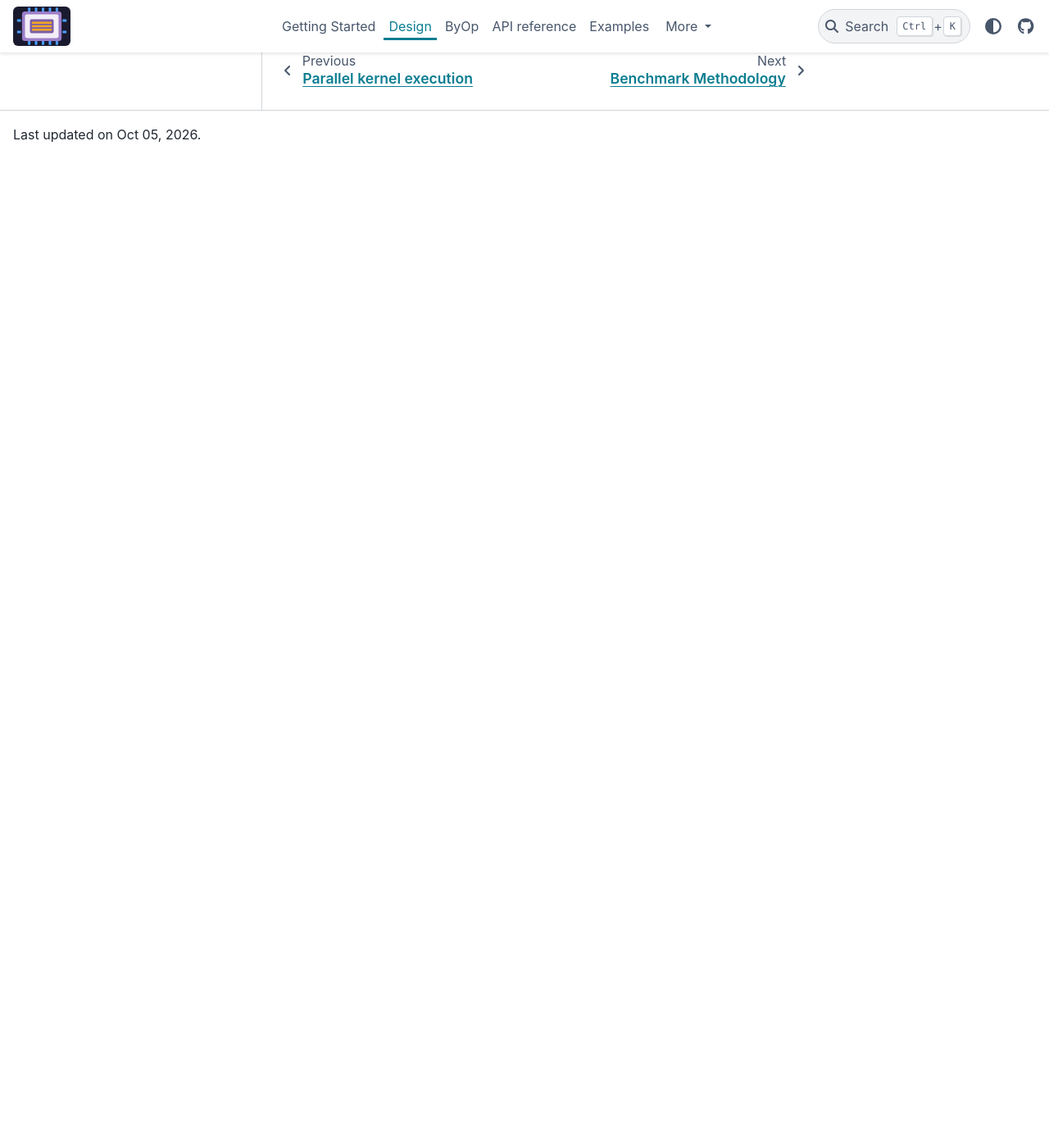
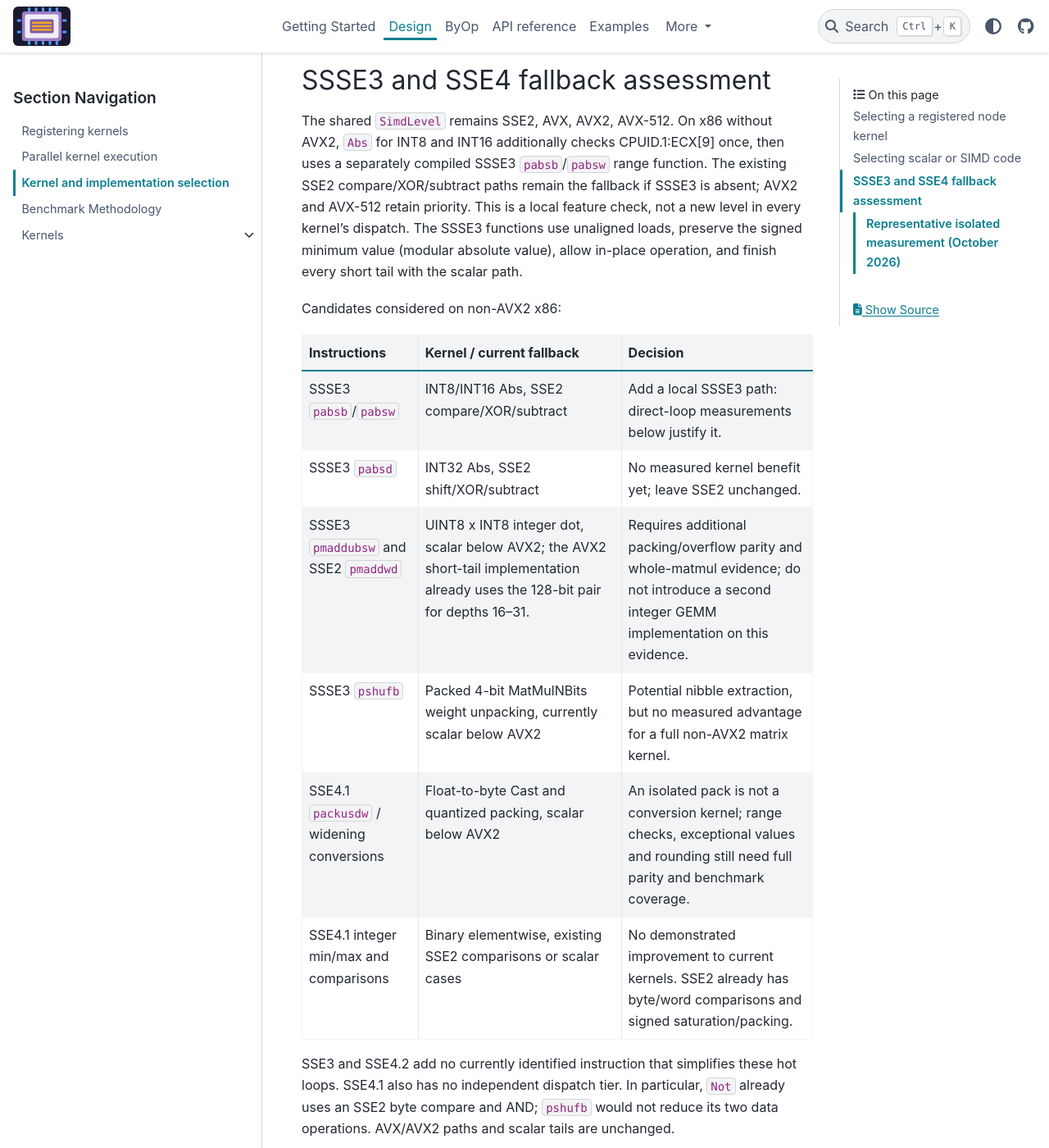
Before and after one commit to xadupre/onnx-light-cpu, a Sphinx documentation site: the page built from docs/design/kernel_selection.rst, in a window 1280 px wide and 1400 px high, scrolled down 1911 px. Shown: the whole window at 82% size. Built offline with Sphinx 7.4.7 and the PyData theme 0.15.4, drawn with Linux system fonts in a browser that asks for light colours; pages that are not in the unit, such as notebooks, are missing from menus; before the commit the page ends 2104 px from its top, so only the background shows below that; some of the changed text lies outside the part shown.

Commit message:
Add a targeted SSSE3 fallback for integer Abs (#853)
* Initial plan

* Add isolated SSSE3 integer Abs fallback and direct parity tests

Co-authored-by: xadupre <22452781+xadupre@users.noreply.github.com>

* Record SSSE3 object-size and deployment limits

Co-authored-by: xadupre <22452781+xadupre@users.noreply.github.com>

* Move SSSE3 Abs files into ISA subfolder

Co-authored-by: xadupre <22452781+xadupre@users.noreply.github.com>

---------

Co-authored-by: copilot-swe-agent[bot] <198982749+Copilot@users.noreply.github.com>
Co-authored-by: xadupre <22452781+xadupre@users.noreply.github.com>

```diff
--- a/docs/design/kernel_selection.rst
+++ b/docs/design/kernel_selection.rst
@@ -73,3 +73,125 @@ or portable scalar path. Therefore a model can use the registered CPU kernel
 on a less capable CPU without executing unsupported instructions. This is
 different from an unsupported operator or input contract, which is reported
 during adapter validation as described above.
+
+SSSE3 and SSE4 fallback assessment
+----------------------------------
+
+The shared ``SimdLevel`` remains SSE2, AVX, AVX2, AVX-512. On x86 without
+AVX2, ``Abs`` for INT8 and INT16 additionally checks CPUID.1:ECX[9] once,
+then uses a separately compiled SSSE3 ``pabsb``/``pabsw`` range function.
+The existing SSE2 compare/XOR/subtract paths remain the fallback if SSSE3
+is absent; AVX2 and AVX-512 retain priority. This is a local feature check,
+not a new level in every kernel's dispatch. The SSSE3 functions use unaligned
+loads, preserve the signed minimum value (modular absolute value), allow
+in-place operation, and finish every short tail with the scalar path.
+
+Candidates considered on non-AVX2 x86:
+
+.. list-table::
+   :header-rows: 1
+
+   * - Instructions
+     - Kernel / current fallback
+     - Decision
+   * - SSSE3 ``pabsb``/``pabsw``
+     - INT8/INT16 Abs, SSE2 compare/XOR/subtract
+     - Add a local SSSE3 path: direct-loop measurements below justify it.
+   * - SSSE3 ``pabsd``
+     - INT32 Abs, SSE2 shift/XOR/subtract
+     - No measured kernel benefit yet; leave SSE2 unchanged.
+   * - SSSE3 ``pmaddubsw`` and SSE2 ``pmaddwd``
+     - UINT8 x INT8 integer dot, scalar below AVX2; the AVX2 short-tail
+       implementation already uses the 128-bit pair for depths 16--31.
+     - Requires additional packing/overflow parity and whole-matmul evidence;
+       do not introduce a second integer GEMM implementation on this evidence.
+   * - SSSE3 ``pshufb``
+     - Packed 4-bit MatMulNBits weight unpacking, currently scalar below AVX2
+     - Potential nibble extraction, but no measured advantage for a full
+       non-AVX2 matrix kernel.
+   * - SSE4.1 ``packusdw`` / widening conversions
+     - Float-to-byte Cast and quantized packing, scalar below AVX2
+     - An isolated pack is not a conversion kernel; range checks, exceptional
+       values and rounding still need full parity and benchmark coverage.
+   * - SSE4.1 integer min/max and comparisons
+     - Binary elementwise, existing SSE2 comparisons or scalar cases
+     - No demonstrated improvement to current kernels. SSE2 already has
+       byte/word comparisons and signed saturation/packing.
+
+SSE3 and SSE4.2 add no currently identified instruction that simplifies these
+hot loops. SSE4.1 also has no independent dispatch tier. In particular,
+``Not`` already uses an SSE2 byte compare and AND; ``pshufb`` would not
+reduce its two data operations. AVX/AVX2 paths and scalar tails are unchanged.
+
+Representative isolated measurement (October 2026)
+~~~~~~~~~~~~~~~~~~~~~~~~~~~~~~~~~~~~~~~~~~~~~~~~~~~
+
+AMD EPYC 7763 (four logical CPUs in the guest), pinned to logical CPU 0;
+GCC, ``-O3 -DNDEBUG -mno-avx -msse2 -fno-tree-vectorize``. Two
+``noinline`` range loops replicate the existing SSE2 Abs arithmetic and the
+SSSE3 ``pabs`` candidate, with the latter compiled using a
+``target("ssse3")`` function attribute. Identical preallocated input/output
+buffers, 200 warmups, 31 median samples of 300 repeated calls per shape;
+outputs, including the signed minimum, were compared first. Each loop uses
+the same scalar remainder. Values are microseconds per call (one thread);
+ratio greater than one favors SSSE3.
+
+.. list-table::
+   :header-rows: 1
+
+   * - Type / elements
+     - SSE2 (us)
+     - SSSE3 (us)
+     - SSE2 / SSSE3
+   * - INT8 / 15 (scalar-only)
+     - 0.0078
+     - 0.0081
+     - 0.96
+   * - INT8 / 17 (one vector + tail)
+     - 0.0031
+     - 0.0022
+     - 1.40
+   * - INT8 / 1,024
+     - 0.0429
+     - 0.0238
+     - 1.80
+   * - INT8 / 65,536
+     - 2.5991
+     - 1.4580
+     - 1.78
+   * - INT8 / 4,194,304
+     - 166.6804
+     - 105.4775
+     - 1.58
+   * - INT16 / 15 (one vector + tail)
+     - 0.0047
+     - 0.0044
+     - 1.07
+   * - INT16 / 17 (two vectors + tail)
+     - 0.0037
+     - 0.0025
+     - 1.48
+   * - INT16 / 1,024
+     - 0.0870
+     - 0.0471
+     - 1.85
+   * - INT16 / 65,536
+     - 5.1203
+     - 2.9842
+     - 1.72
+   * - INT16 / 4,194,304
+     - 331.7831
+     - 212.1912
+     - 1.56
+
+This host supports AVX2, so these are *direct 128-bit loop* results, not
+registered-operator speedups on a non-AVX2 processor. They justify trying
+the small Abs path, not generalizing the speedup to other kernels or CPUs.
+It adds one feature probe cached per dtype, one translation unit and one
+dispatch branch after AVX2. The Release ``abs_kernel_ssse3.cc`` object on
+this host contains 1,623 bytes of text (``size``); a global SSE tier would
+instead affect every kernel family. No fleet distribution or real non-AVX2
+host measurement is available, so this local change does not imply a wider
+SSE4.1 dispatch would pay for itself. The exact scope and parity are covered by
+``test_abs_kernel`` (direct full vectors, every short tail, unaligned and
+in-place buffers) and the existing generic Abs tests.
```
Also changed, not shown: CMakeLists.txt (+25 -0 lines), 6 other files.
